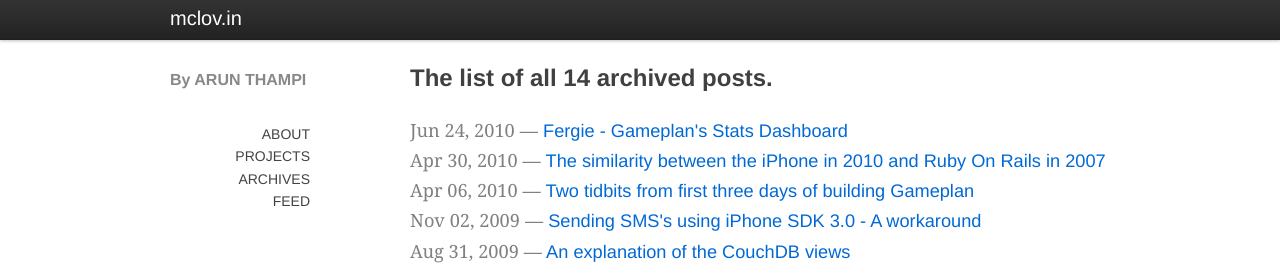
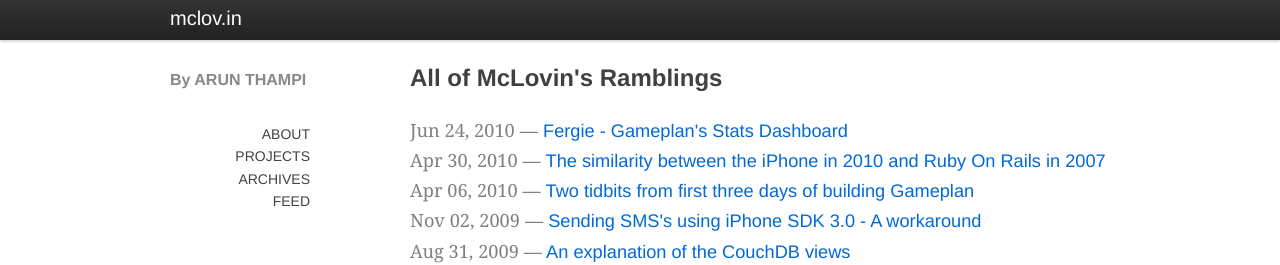
Before and after one commit to arunthampi/arunthampi.github.com, a Jekyll site: the page built from archives.html, in a window 1280 px wide. Shown: the top 265 px of the page. Built offline with Jekyll 4.4.1, drawn with Linux system fonts in a browser that asks for light colours; Markdown is read by kramdown in place of the engine named in the settings; comment, search, counter and statistics services are not loaded.

Commit message:
Use page.title

```diff
--- a/about.html
+++ b/about.html
@@ -2,7 +2,7 @@
 layout: default
 title: About McLovin
 ---
-<h2 id="intro">About McLovin</h2>
+<h2 id="intro">{{ page.title }}</h2>
 
 <div class="post" style="padding-top: 20px;">
   <p>My name is Arun Thampi and I'm a Ruby/iOS Developer based in Singapore. I work at <a href="http://anideo.com">Anideo Pte Ltd.</a> - a company which makes high-quality web and iOS apps, and is funded by <a href="http://facebook.com/saverin">Eduardo Saverin</a>.</p>
--- a/archives.html
+++ b/archives.html
@@ -2,7 +2,7 @@
 layout: default
 title: All of McLovin's Ramblings
 ---
-<h2 id="intro">The list of all {{ site.posts.size }} archived posts.</h2>
+<h2 id="intro">{{ page.title }}</h2>
 
 <div class="post">
   <ul class="archives">
--- a/projects.html
+++ b/projects.html
@@ -2,7 +2,7 @@
 layout: default
 title: My Projects
 ---
-<h2 id="intro">About McLovin</h2>
+<h2 id="intro">{{ page.title }}</h2>
 
 <div class="post" style="padding-top: 20px;">
   <p>Coming Soon.</p>
```
